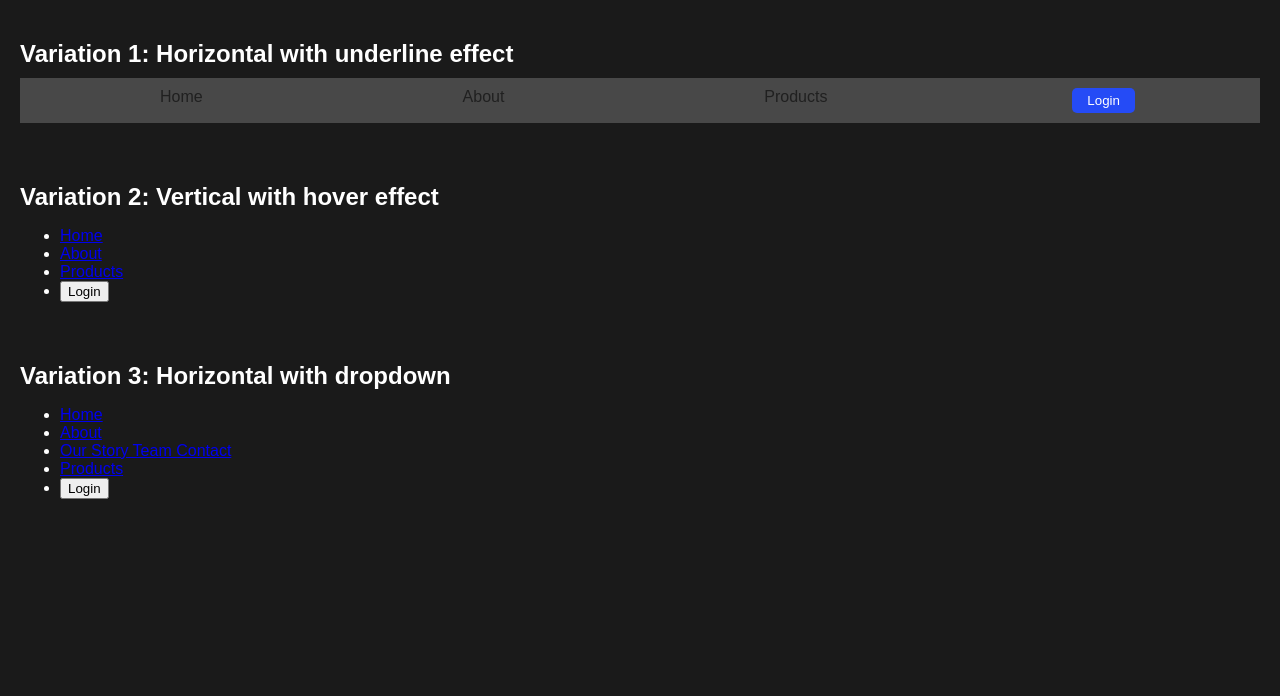
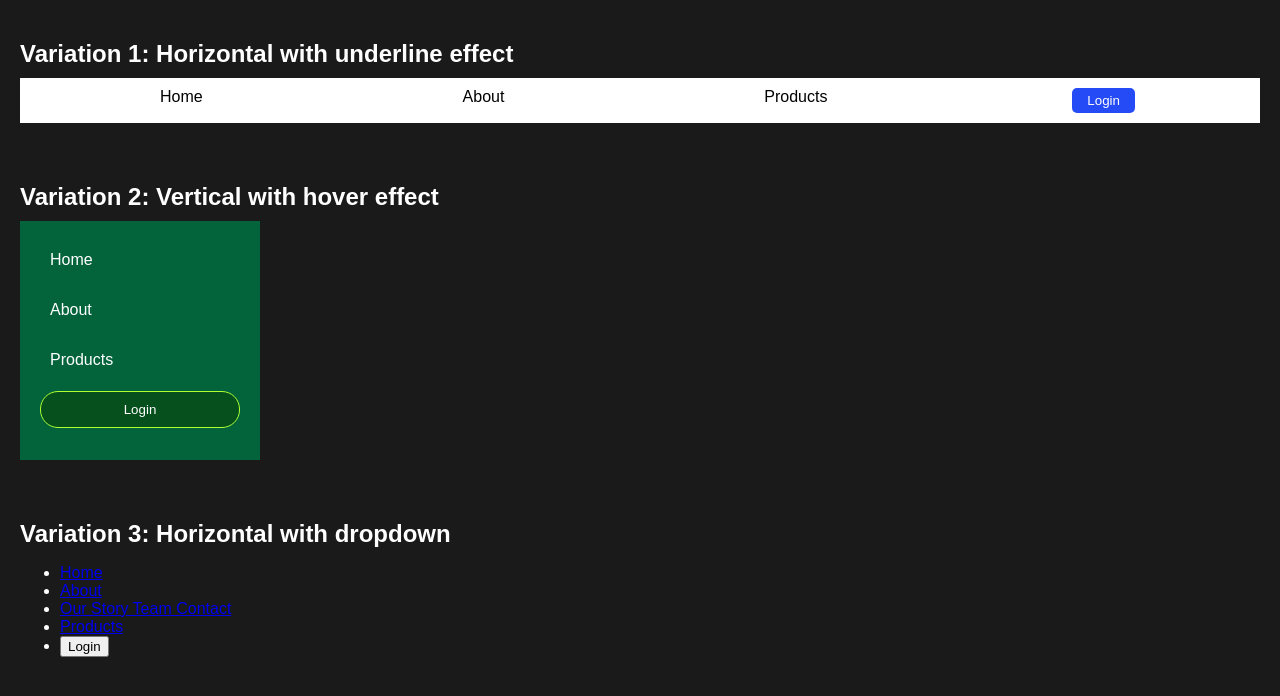
Before and after one commit to MohammadAnas-07/CSS-learning, a plain HTML site: page 03_navbar/index.html in a window 1280 px wide. Drawn offline with Linux system fonts and the light colour scheme.

Commit message:
changes in Variation 2

```diff
--- a/03_navbar/style.css
+++ b/03_navbar/style.css
@@ -12,7 +12,7 @@ h2 {
   margin-bottom: 10px;
 }
 .nav1 {
-  background-color: #484848;
+  background-color: #fff;
   padding: 10px;
 }
 .nav1 ul {
@@ -27,8 +27,8 @@ h2 {
 }
 .nav1 a {
   text-decoration: none;
-  color: #202020;
-  /*  background-color: #d45b04; */
+  color: #000000;
+  /* background-color: #d45b04; */
   padding: 5px 15px;
   position: relative;
 }
@@ -54,3 +54,42 @@ h2 {
 .nav1 a:hover::after {
   transform: scaleX(1);
 }
+
+.nav2 {
+  background-color: #03643c;
+  width: 200px;
+  padding: 20px;
+}
+.nav2 ul {
+  list-style-type: none;
+  margin: 0;
+  padding: 0;
+}
+.nav2 li {
+  margin-bottom: 12px;
+}
+.nav2 a {
+  text-decoration: none;
+  color: #fff;
+  display: block;
+  padding: 10px;
+  width: 100%;
+}
+.nav2 a:hover {
+  background-color: #137e0a;
+}
+.nav2 .login-btn {
+  background-color: #05501d;
+  color: #fff;
+  border: none;
+  width: 100%;
+  padding: 10px;
+  cursor: pointer;
+  border: 1px solid greenyellow;
+  border-radius: 18px;
+}
+.nav2 .login-btn:hover {
+  background-color: #057017;
+  border: 1px solid white;
+  color: #000000;
+}
```
